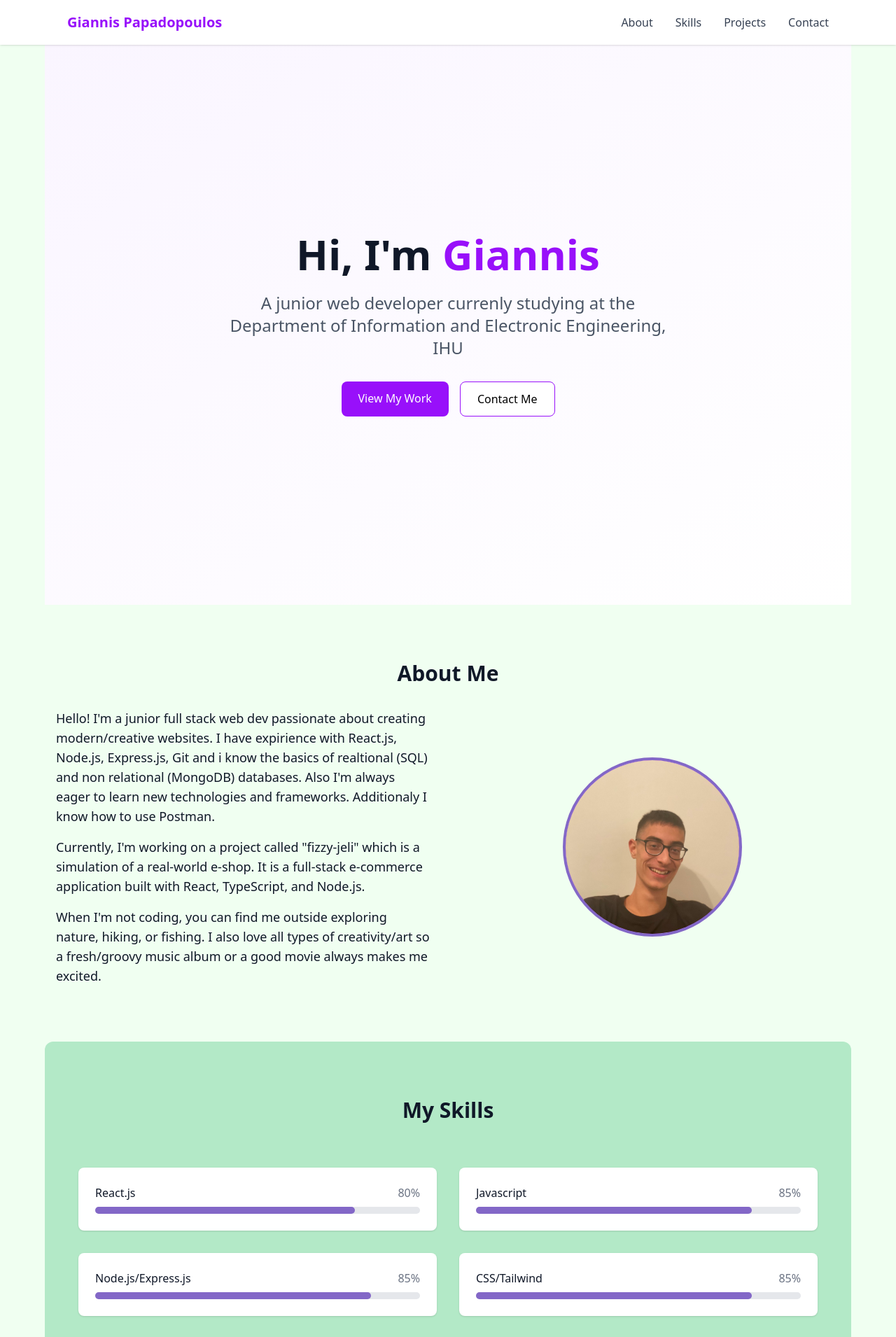
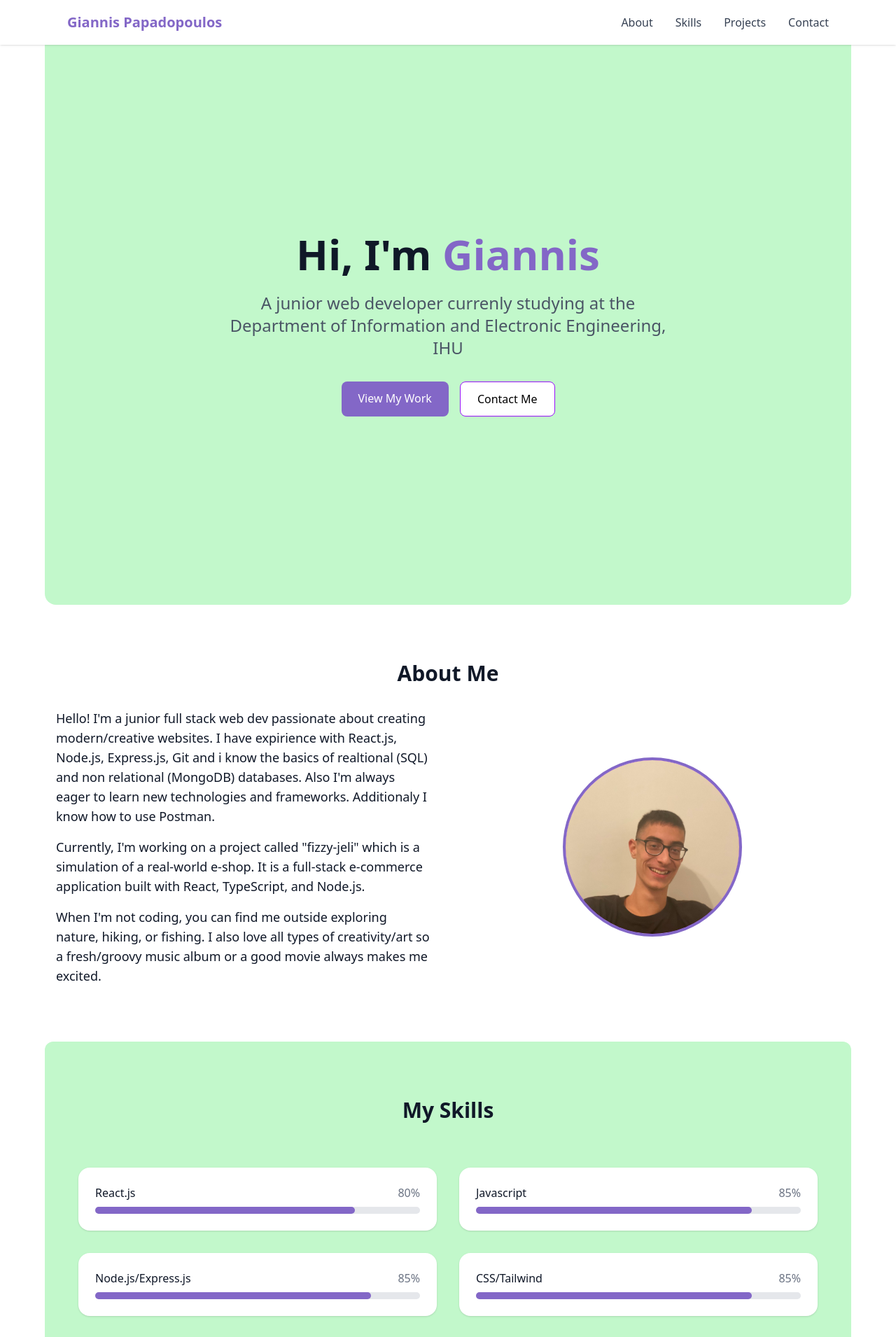
Before and after one commit to pagiannis/my-portfolio, a React (Vite) app: page / in a window 1280 px wide. Shown: the top 1910 px of the page at 70% size. Built offline with nearby package versions, Linux system fonts and the light colour scheme.

Commit message:
Change styles

```diff
--- a/src/Portfolio.tsx
+++ b/src/Portfolio.tsx
@@ -7,7 +7,7 @@ import Contact from "./components/Contact";
 
 export default function Portfolio() {
   return (
-    <div className="font-sans bg-[#F0FFF1] text-gray-900">
+    <div className="font-sans text-gray-900">
       <Header />
       <main>
         <Hero />
--- a/src/components/Contact.tsx
+++ b/src/components/Contact.tsx
@@ -1,7 +1,7 @@
 export default function Contact() {
   return (
-    <section id="contact" className="bg-[#C2F8CB] rounded-xl">
-      <h2 className="text-gray-700">Get In Touch</h2>
+    <section id="contact" className="bg-[#C2F8CB] rounded-2xl">
+      <h2>Get In Touch</h2>
       <div className="max-w-2xl mx-auto">
         <form
           className="space-y-6"
@@ -10,10 +10,7 @@ export default function Contact() {
         >
           <div className="grid grid-cols-1 md:grid-cols-2 gap-6">
             <div>
-              <label
-                htmlFor="name"
-                className="block mb-2 text-sm font-medium text-gray-700"
-              >
+              <label htmlFor="name" className="block mb-2 text-sm font-medium">
                 Name
               </label>
               <input
@@ -27,7 +24,7 @@ export default function Contact() {
             <div>
               <label
                 htmlFor="email"
-                className="block mb-2 text-sm font-medium text-gray-700"
+                className="block mb-2 text-sm font-medium "
               >
                 Email
               </label>
@@ -43,7 +40,7 @@ export default function Contact() {
           <div>
             <label
               htmlFor="subject"
-              className="block mb-2 text-sm font-medium text-gray-700"
+              className="block mb-2 text-sm font-medium "
             >
               Subject
             </label>
@@ -58,7 +55,7 @@ export default function Contact() {
           <div>
             <label
               htmlFor="message"
-              className="block mb-2 text-sm font-medium text-gray-700"
+              className="block mb-2 text-sm font-medium "
             >
               Message
             </label>
@@ -72,7 +69,7 @@ export default function Contact() {
           </div>
           <button
             type="submit"
-            className="btn bg-purple-600 hover:bg-purple-700 cursor-pointer text-white w-full md:w-auto"
+            className="btn bg-purple-color cursor-pointer text-white w-full md:w-auto"
           >
             Send Message
           </button>
@@ -84,7 +81,7 @@ export default function Contact() {
           <div className="flex justify-center gap-6">
             <a
               href="https://www.linkedin.com/in/ιωάννης-παπαδόπουλος-212591256/"
-              className="text-purple-600 hover:text-purple-700"
+              className="text-purple-color "
             >
               <span className="sr-only">LinkedIn</span>
               <svg className="h-6 w-6" fill="currentColor" viewBox="0 0 24 24">
@@ -93,7 +90,7 @@ export default function Contact() {
             </a>
             <a
               href="https://github.com/pagiannis"
-              className="text-purple-600 hover:text-purple-800"
+              className="text-purple-color "
             >
               <span className="sr-only">GitHub</span>
               <svg className="h-6 w-6" fill="currentColor" viewBox="0 0 24 24">
--- a/src/components/Header.tsx
+++ b/src/components/Header.tsx
@@ -11,10 +11,10 @@ export default function Header() {
   ];
 
   return (
-    <header className="sticky top-0 z-50 bg-white shadow-sm">
+    <header className="sticky top-0 z-50 bg-white shadow-sm ">
       <div className="max-w-6xl mx-auto px-4 sm:px-6 lg:px-8">
         <div className="flex justify-between items-center h-16">
-          <a href="#" className="text-xl font-bold text-purple-600">
+          <a href="#" className="text-xl font-bold text-purple-color">
             Giannis Papadopoulos
           </a>
 
@@ -24,7 +24,7 @@ export default function Header() {
               <a
                 key={item.id}
                 href={`#${item.id}`}
-                className="text-gray-700 hover:text-purple-600 transition-colors"
+                className="text-gray-700 hover:text-purple-400 transition-colors"
               >
                 {item.name}
               </a>
--- a/src/components/Hero.tsx
+++ b/src/components/Hero.tsx
@@ -2,11 +2,11 @@ export default function Hero() {
   return (
     <section
       id="home"
-      className="min-h-screen flex items-center justify-center bg-gradient-to-br from-purple-50 to-white"
+      className="min-h-screen flex items-center justify-center bg-[#C2F8CB] lg:rounded-b-2xl"
     >
       <div className="text-center px-4">
         <h1 className="text-4xl md:text-6xl font-bold mb-6">
-          Hi, I'm <span className="text-purple-600">Giannis</span>
+          Hi, I'm <span className="text-[#8367C7]">Giannis</span>
         </h1>
         <p className="text-xl md:text-2xl text-gray-600 mb-8 max-w-2xl mx-auto">
           A junior web developer currenly studying at the Department of
@@ -15,7 +15,7 @@ export default function Hero() {
         <div className="flex justify-center gap-4">
           <a
             href="#projects"
-            className="btn text-white bg-purple-600 hover:bg-purple-700"
+            className="btn text-white bg-purple-color transition-colors"
           >
             View My Work
           </a>
--- a/src/components/Projects.tsx
+++ b/src/components/Projects.tsx
@@ -20,7 +20,7 @@ export default function Projects() {
         "A very simple one page frontned project thats shows my work.",
       technologies: ["React", "TypeScript", "Tailwind CSS", "Frontend"],
       demoUrl: "#",
-      codeUrl: "#",
+      codeUrl: "https://github.com/pagiannis/my-portfolio",
     },
     {
       id: 3,
@@ -43,7 +43,7 @@ export default function Projects() {
             key={project.id}
             className="bg-white rounded-lg overflow-hidden shadow-md hover:shadow-lg transition-shadow"
           >
-            <div className="h-48 bg-blue-100 flex items-center justify-center">
+            <div className="h-48 bg-green-100 flex items-center justify-center">
               {project.imageUrl ? (
                 <img
                   src={project.imageUrl}
@@ -51,7 +51,7 @@ export default function Projects() {
                   className="w-full h-full object-cover"
                 />
               ) : (
-                <span className="text-blue-500 text-lg">Project Preview</span>
+                <span className="text-green-500 text-lg">Project Preview</span>
               )}
             </div>
             <div className="p-6">
@@ -71,7 +71,7 @@ export default function Projects() {
                 {project.demoUrl && (
                   <a
                     href={project.demoUrl}
-                    className="btn text-white bg-purple-600 hover:bg-purple-700 text-sm"
+                    className="btn text-white bg-purple-color text-sm"
                     target="_blank"
                     rel="noopener noreferrer"
                   >
--- a/src/components/Skills.tsx
+++ b/src/components/Skills.tsx
@@ -11,11 +11,11 @@ export default function Skills() {
   ];
 
   return (
-    <section id="skills" className="bg-[#B3E9C7] rounded-xl">
+    <section id="skills" className="bg-[#C2F8CB] rounded-xl">
       <h2>My Skills</h2>
       <div className="grid grid-cols-1 md:grid-cols-2 gap-8 p-8">
         {skills.map((skill) => (
-          <div key={skill.name} className="bg-white p-6 rounded-lg shadow-sm">
+          <div key={skill.name} className="bg-white p-6 rounded-2xl shadow-sm">
             <div className="flex justify-between mb-2">
               <h3 className="font-medium">{skill.name}</h3>
               <span className="text-gray-500">{skill.level}%</span>
--- a/src/index.css
+++ b/src/index.css
@@ -22,3 +22,19 @@ h2 {
 .btn-primary {
   @apply bg-blue-600 text-white hover:bg-blue-700;
 }
+
+.bg-purple-color {
+  @apply bg-[#8367C7];
+}
+
+.bg-purple-color:hover{
+  @apply bg-[#5603AD];
+}
+
+.text-purple-color {
+  @apply text-[#8367C7];
+}
+
+.text-purple-color:hover{
+  @apply text-[#5603AD];
+}
```
